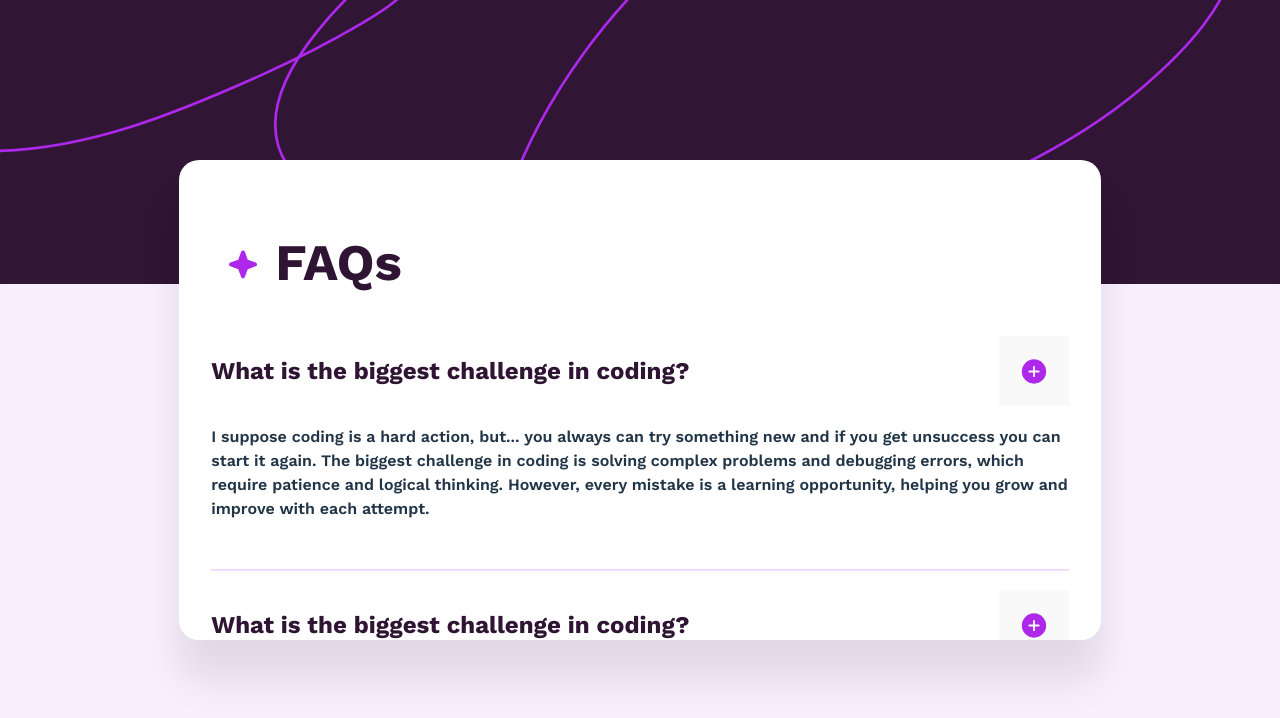
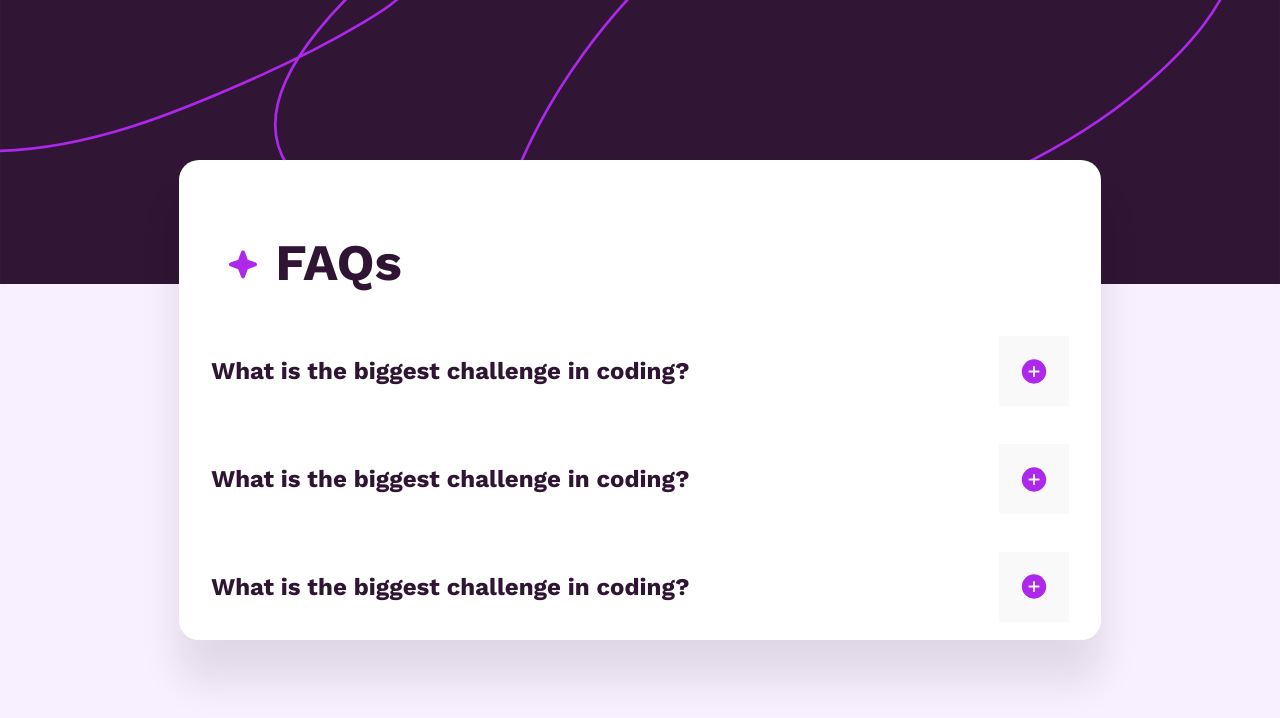
Before and after one commit to stereogamm/FAQ-accordion, a React (Vite) app: page / in a window 1280 px wide. Shown: the top 718 px of the page. Built offline with nearby package versions, Linux system fonts and the light colour scheme.

Commit message:
add show/hidden item, fix focus css

```diff
--- a/src/App.css
+++ b/src/App.css
@@ -50,3 +50,16 @@
   width: 70px;
   height: 70px;
 }
+
+.hiddenItem {
+  max-height: 0;
+  opacity: 0;
+  overflow: hidden;
+  transition: max-height 0.8s ease, opacity 0.8s ease;
+}
+
+.visibleItem {
+  max-height: 500px;
+  opacity: 1;
+  transition: max-height 0.8s ease, opacity 0.8s ease;
+}
--- a/src/Components/Card.jsx
+++ b/src/Components/Card.jsx
@@ -14,7 +14,8 @@ function Card() {
             <section className='card'>
                 <h1>FAQs</h1>
                 <ListComponent onClick={handleItemState} isOpen={open}/>
-                <ListComponent />
+                <ListComponent onClick={handleItemState} isOpen={open}/>
+                <ListComponent onClick={handleItemState} isOpen={open}/>
             </section>
          </main>
         </>
--- a/src/Components/ListComponent.jsx
+++ b/src/Components/ListComponent.jsx
@@ -10,7 +10,7 @@ function ListComponent({isOpen, onClick}) {
         <h2>What is the biggest challenge in coding?</h2>
         <AccordionButton isOpen={isOpen} onClick={onClick}/>
       </div>
-      <p>
+      <p className={isOpen? "visibleItem" : "hiddenItem"}>
         I suppose coding is a hard action, but... you always can try something
         new and if you get unsuccess you can start it again. The biggest
         challenge in coding is solving complex problems and debugging errors,
--- a/src/index.css
+++ b/src/index.css
@@ -96,13 +96,17 @@ button {
   display: flex;
   align-items: center;
   justify-content: center;
+  outline: none;
 }
 
 button:hover {
   border-color: #646cff;
 }
 
-button:focus,
+button:focus {
+  outline: none;
+}
+
 button:focus-visible {
   outline: 4px auto -webkit-focus-ring-color;
 }
```
